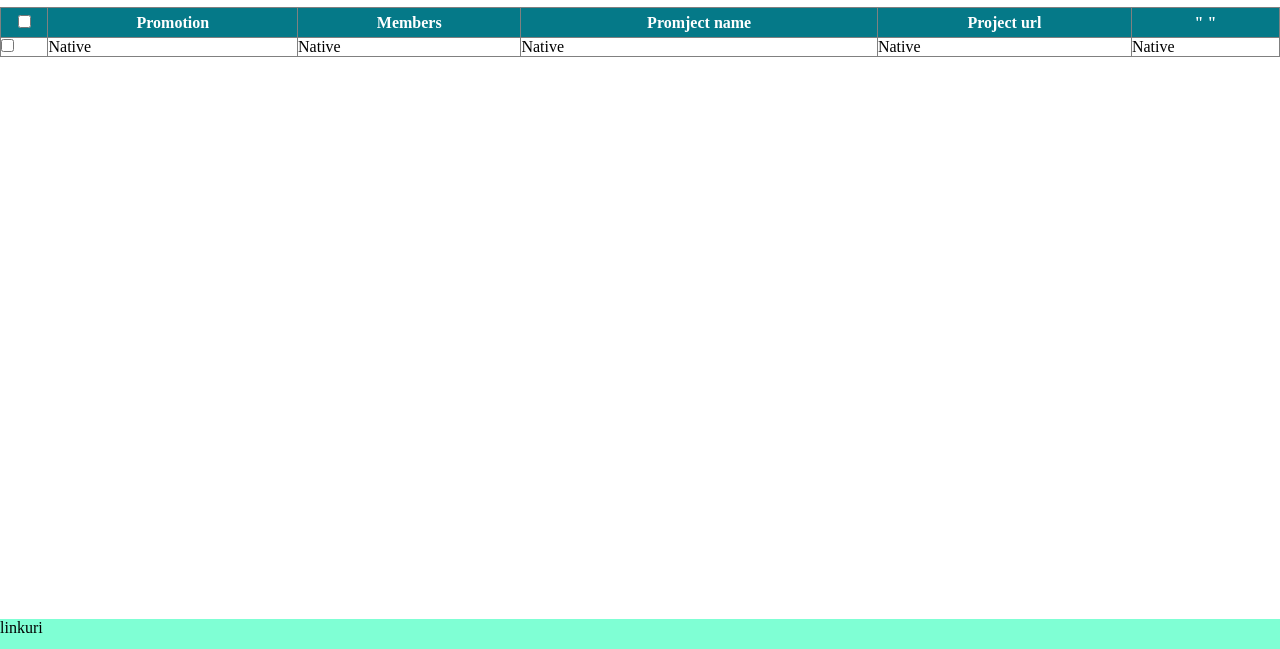
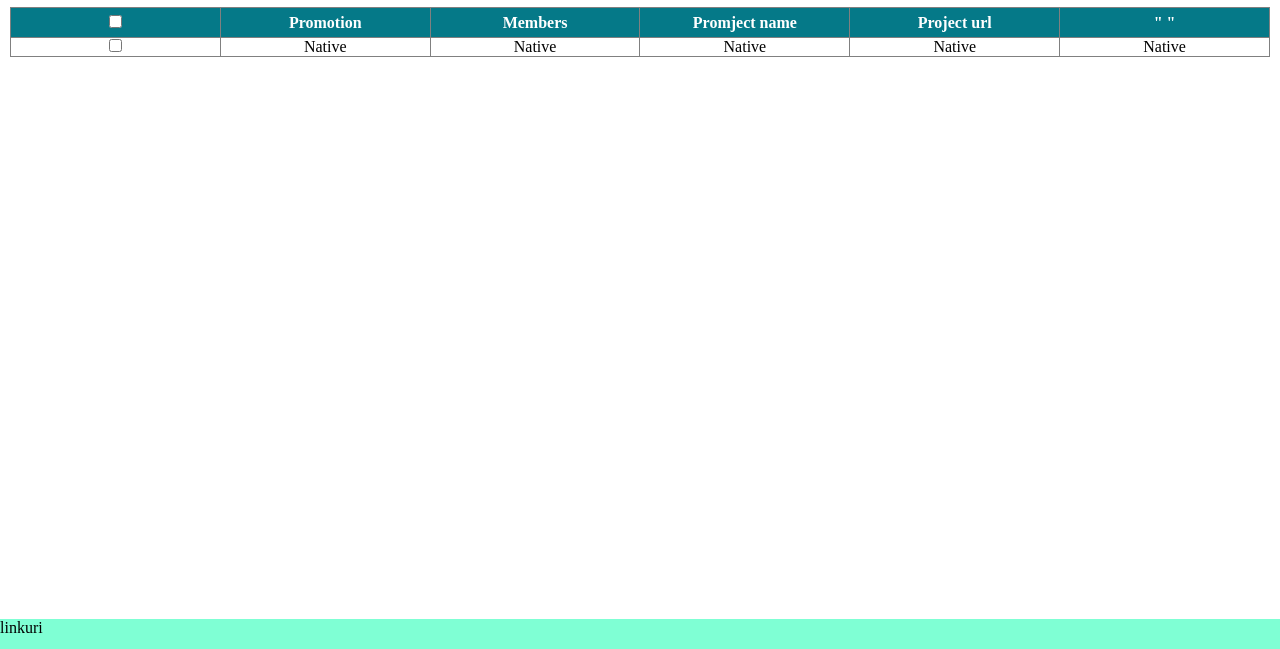
Before and after one commit to AJinaEugen/teams-networking, a website built with webpack: page src/index.html in a window 1280 px wide. Shown: the part 151-800 px from the top of the page. Built offline with nearby package versions, Linux system fonts and the light colour scheme.

Commit message:
Updated the readme file with the steps to install the projext and adde margin to the table sides

```diff
--- a/src/style.css
+++ b/src/style.css
@@ -44,10 +44,19 @@ section {
 table {
   border-collapse: collapse;
 }
+.tabel {
+  margin: 0px 10px 0px 10px;
+}
 th {
   background-color: #057988;
   height: 30px;
   color: white;
+}
+
+td {
+  text-align: center;
+  inline-size: 150px;
+  overflow-wrap: break-word;
 }
 
 body > footer {
```
Also changed, not shown: README.md.
